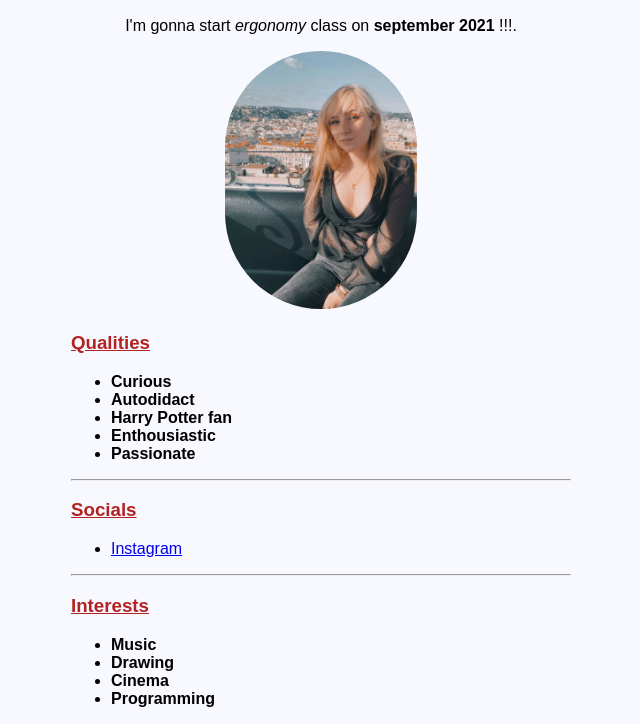
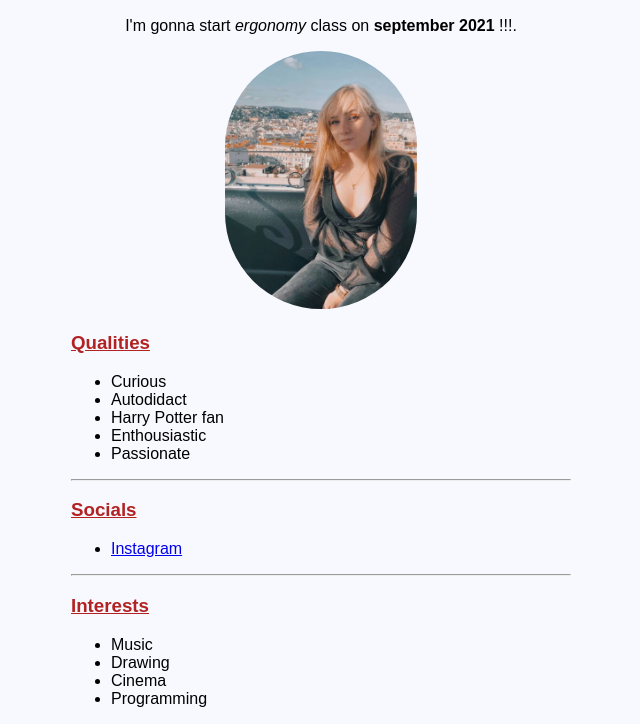
Before and after one commit to Morgane-FV/test-website, a plain HTML site: page index.html in a window 1280 px wide. Shown: the part 111-835 px from the top of the page, without its empty margins (319-959 px from the left). Drawn offline with Linux system fonts and the light colour scheme.

Commit message:
Update index.html

```diff
--- a/index.html
+++ b/index.html
@@ -38,11 +38,11 @@
 
   <h3 class="color-FireBrick"><u>Qualities</u></h3>
   <ul>
-   <li><b>Curious</b></li>
-   <li><b>Autodidact</b></li>
-   <li><b>Harry Potter fan</b></li>
-   <li><b>Enthousiastic</b></li>
-   <li><b>Passionate</b></li>
+   <li>Curious</li>
+   <li>Autodidact</li>
+   <li>Harry Potter fan</li>
+   <li>Enthousiastic</li>
+   <li>Passionate</li>
   </ul>
 
   <hr />
@@ -58,10 +58,10 @@
    <hr />
   <h3 class="color-FireBrick"><u>Interests</u></h3>
   <ul>
-   <li><b>Music</b></li>
-   <li><b>Drawing</b></li>
-   <li><b>Cinema</b></li>
-   <li><b>Programming</b></li>
+   <li>Music</li>
+   <li>Drawing</li>
+   <li>Cinema</li>
+   <li>Programming</li>
 
  </body>
 </html>
```
